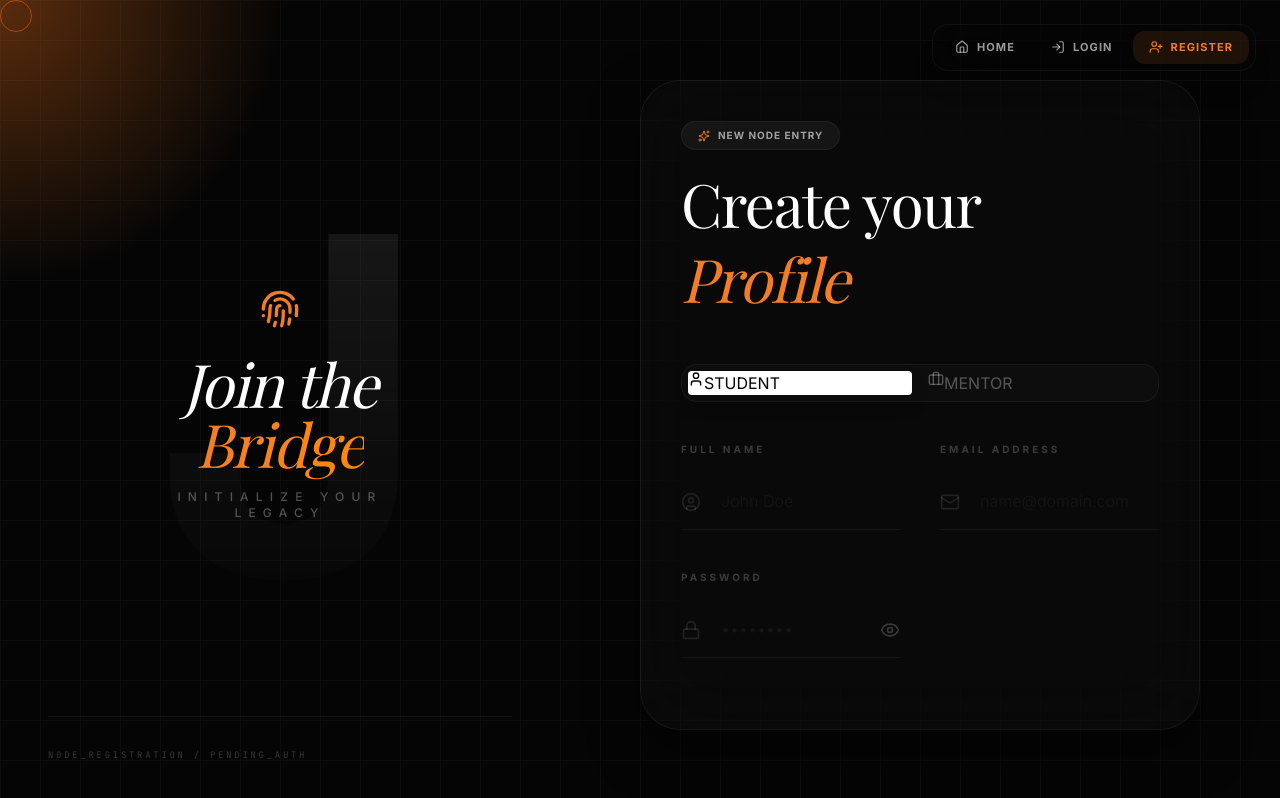
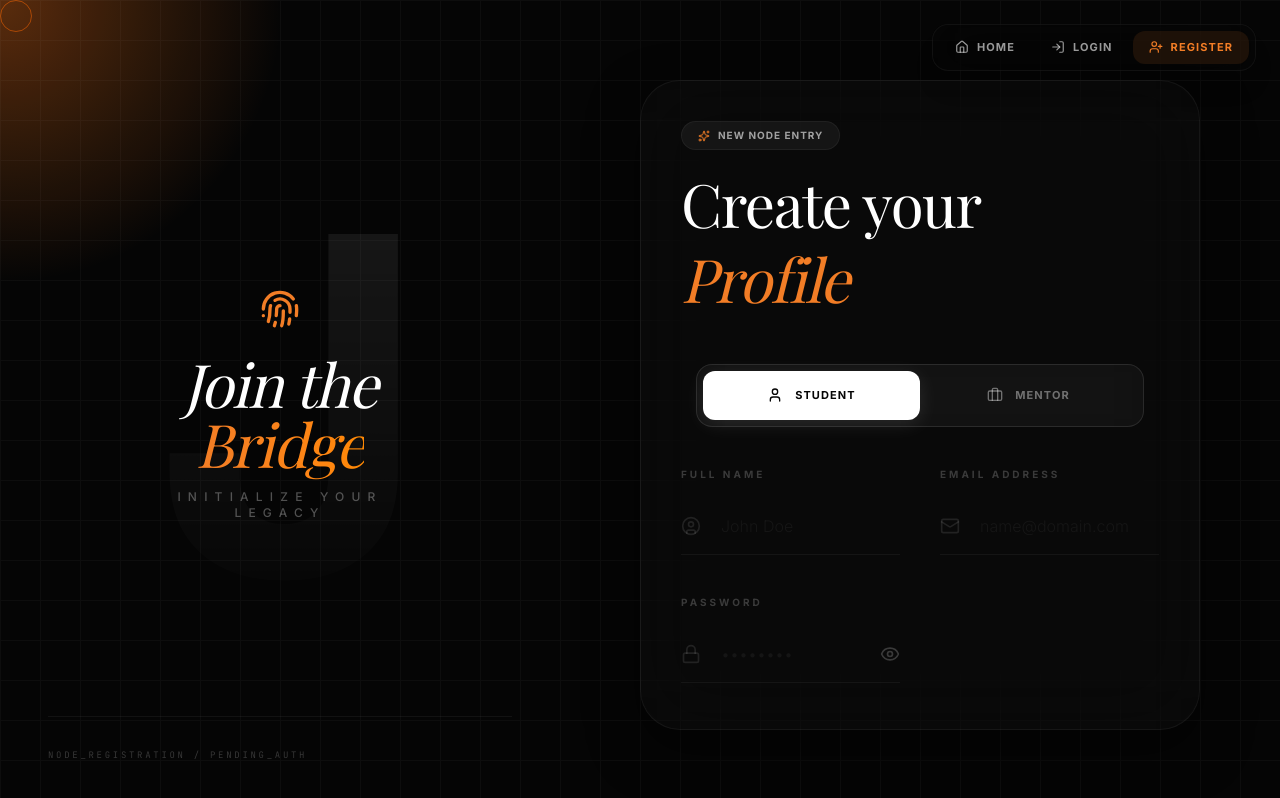
Before and after one commit to Saurav78617/Edu-connect, a React (Vite) app: page /register in a window 1280 px wide. Shown: the top 798 px of the page. Built offline with nearby package versions, Linux system fonts and the light colour scheme; a web font is replaced by a local one.

Commit message:
Auto save update

```diff
--- a/src/pages/Register.tsx
+++ b/src/pages/Register.tsx
@@ -182,19 +182,25 @@ export default function Register() {
             </AnimatePresence>
 
             <form onSubmit={handleSubmit} className="space-y-10">
-              {/* Role Selection */}
-              <motion.div variants={itemVariants} className="grid grid-cols-2 gap-4 p-1.5 bg-surface-primary rounded-2xl border border-border-primary">
+              {/* Sleek Pill Role Selection */}
+              <motion.div variants={itemVariants} className="relative flex p-1.5 bg-white/[0.03] backdrop-blur-xl rounded-2xl border border-white/10 w-full max-w-md mx-auto">
                 <button
                   type="button"
                   onClick={() => setFormData({ ...formData, role: 'STUDENT' })}
-                  className={`py - 5 rounded - xl flex items - center justify - center gap - 3 text - [10px] font - bold uppercase tracking - widest transition - all duration - 500 ${formData.role === 'STUDENT' ? 'bg-text-primary text-bg-primary shadow-[0_10px_20px_rgba(0,0,0,0.1)]' : 'text-text-primary/30 hover:text-text-primary'} `}
+                  className={`flex-1 flex items-center justify-center gap-3 py-4 rounded-xl text-[11px] font-bold uppercase tracking-widest transition-all duration-500 z-10 ${formData.role === 'STUDENT'
+                      ? 'bg-text-primary text-bg-primary shadow-[0_4px_20px_rgba(255,255,255,0.1)]'
+                      : 'text-text-primary/40 hover:text-text-primary/80'
+                    }`}
                 >
                   <User size={16} /> Student
                 </button>
                 <button
                   type="button"
                   onClick={() => setFormData({ ...formData, role: 'MENTOR' })}
-                  className={`py - 5 rounded - xl flex items - center justify - center gap - 3 text - [10px] font - bold uppercase tracking - widest transition - all duration - 500 ${formData.role === 'MENTOR' ? 'bg-text-primary text-bg-primary shadow-[0_10px_20px_rgba(0,0,0,0.1)]' : 'text-text-primary/30 hover:text-text-primary'} `}
+                  className={`flex-1 flex items-center justify-center gap-3 py-4 rounded-xl text-[11px] font-bold uppercase tracking-widest transition-all duration-500 z-10 ${formData.role === 'MENTOR'
+                      ? 'bg-text-primary text-bg-primary shadow-[0_4px_20px_rgba(255,255,255,0.1)]'
+                      : 'text-text-primary/40 hover:text-text-primary/80'
+                    }`}
                 >
                   <Briefcase size={16} /> Mentor
                 </button>
```
